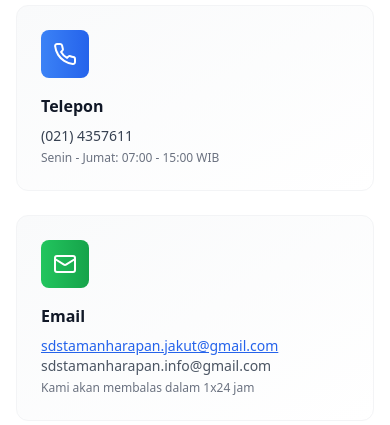
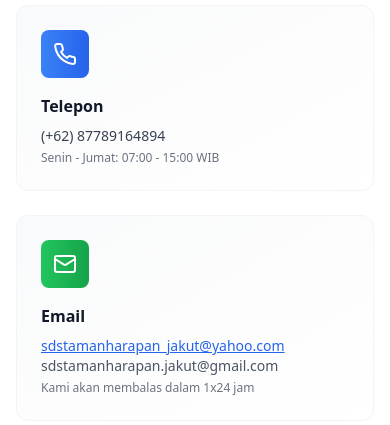
Before and after one commit to abbyhilman/sds_taman_harapan, a React (Vite) app: page / in a window 390 px wide. Shown: the part 5260-5685 px from the top of the page. Built offline with nearby package versions, Linux system fonts and the light colour scheme; no server answers; the database is empty.

Commit message:
update for number phone

```diff
--- a/src/App.tsx
+++ b/src/App.tsx
@@ -51,7 +51,7 @@ const App: React.FC = () => {
         <Footer />
 
         <FloatingWhatsappButton
-          phoneNumber="6281234567890"
+          phoneNumber="6287789164894"
           message="Halo! Saya ingin menanyakan informasi tentang SDS Taman Harapan."
         />
       </div>
--- a/src/components/Contact.tsx
+++ b/src/components/Contact.tsx
@@ -55,7 +55,7 @@ export default function Contact() {
     {
       icon: Phone,
       title: "Telepon",
-      content: "(021) 4357611",
+      content: "(+62) 87789164894",
       subcontent: "Senin - Jumat: 07:00 - 15:00 WIB",
       color: "from-blue-500 to-blue-600",
     },
@@ -69,10 +69,10 @@ export default function Contact() {
             href="mailto:sdstamanharapan.jakut@gmail.com"
             className="text-blue-600 underline hover:text-blue-800"
           >
-            sdstamanharapan.jakut@gmail.com
+            sdstamanharapan_jakut@yahoo.com
           </a>
           <br />
-          <span className="text-gray-600">sdstamanharapan.info@gmail.com</span>
+          <span className="text-gray-600">sdstamanharapan.jakut@gmail.com</span>
         </>
       ),
       subcontent: "Kami akan membalas dalam 1x24 jam",
```
